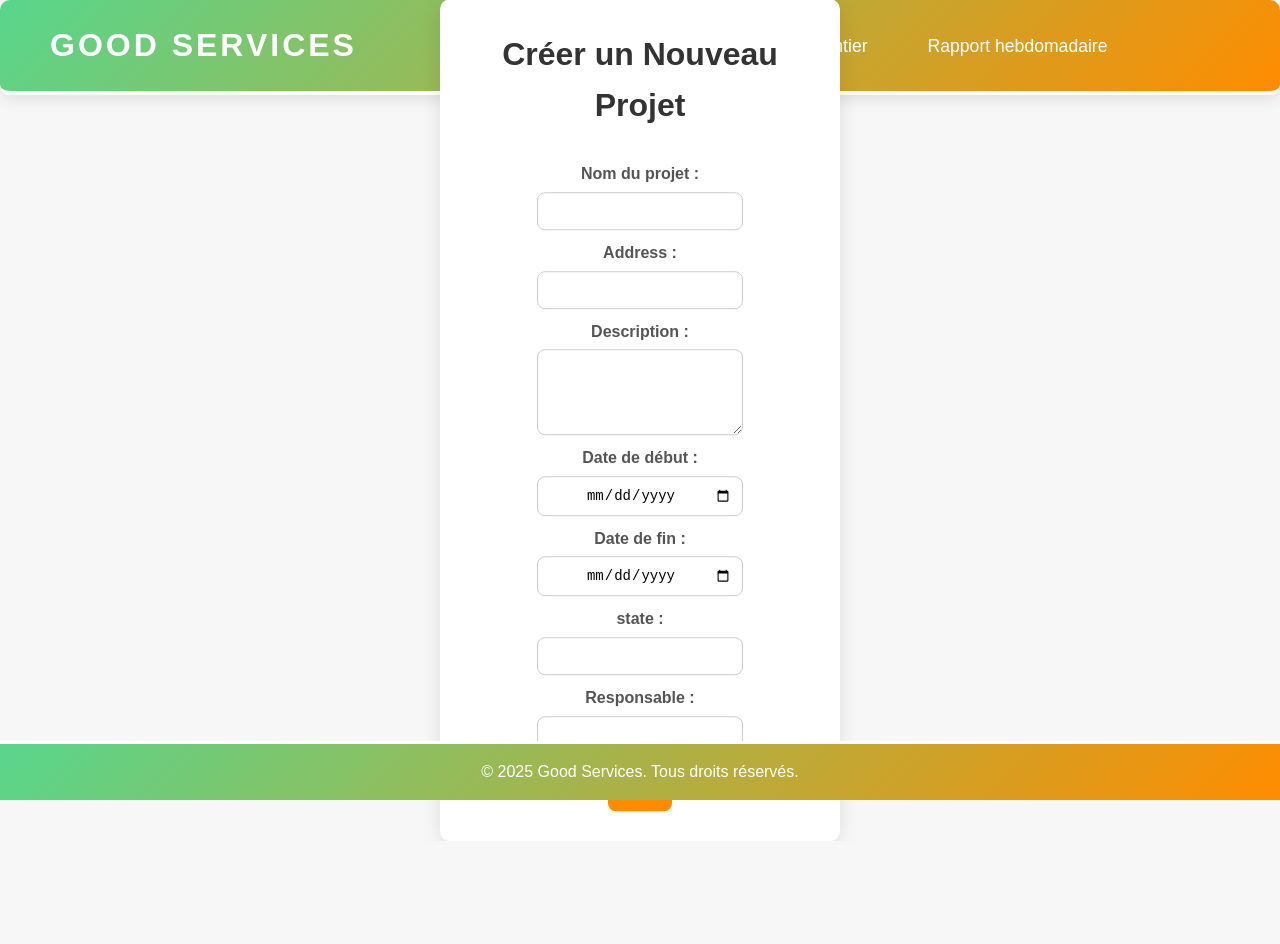
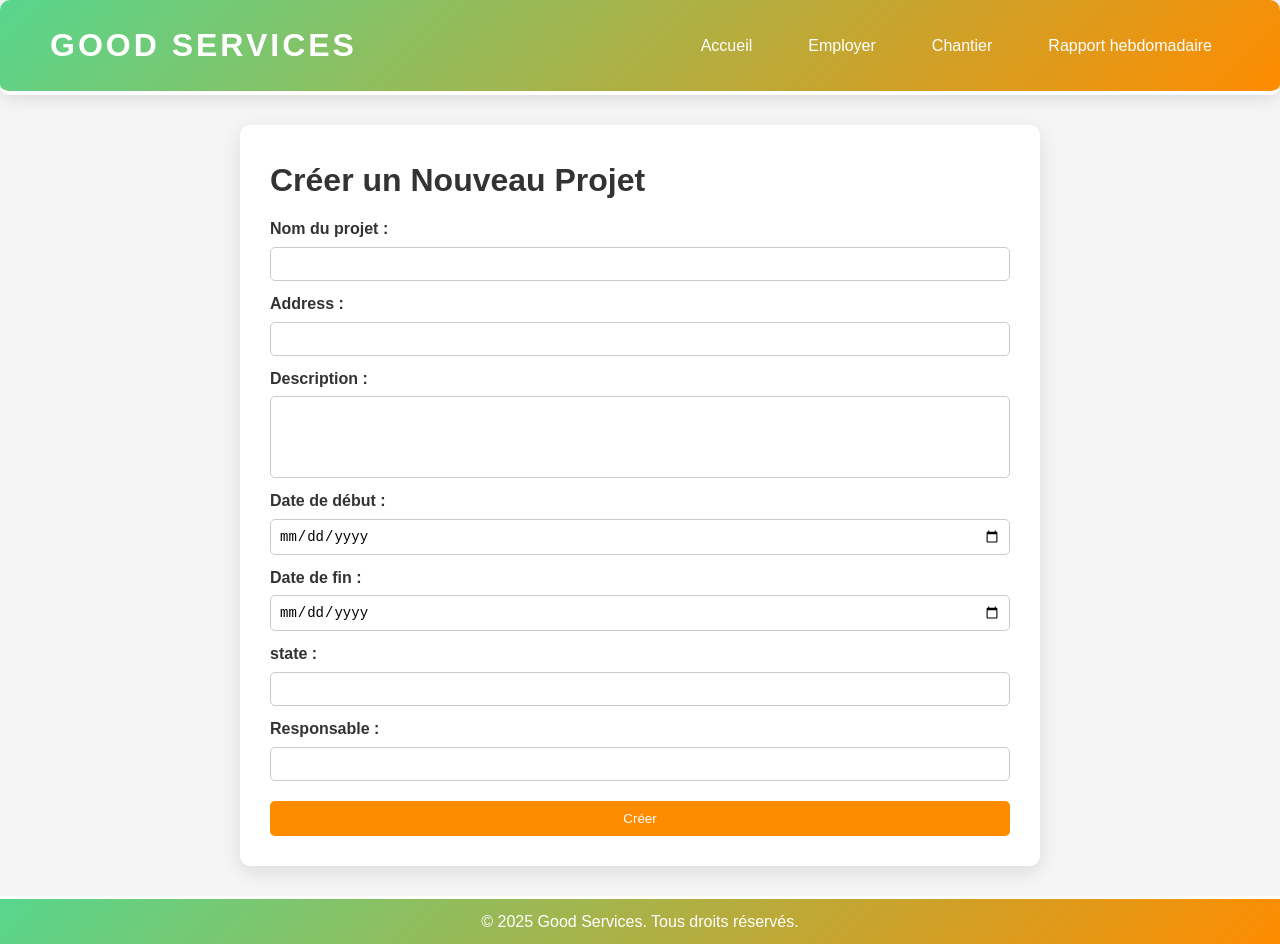
Before and after one commit to Kucoder12/Manangement_Reporting, a plain HTML site: page Front/HTML/create_project.html in a window 1280 px wide. Before the commit the page ends 841 px from the top, so only its background shows below. Drawn offline with Linux system fonts and the light colour scheme.

Commit message:
re update lo mismo

```diff
--- a/Front/CSS/create-daily-report.css
+++ b/Front/CSS/create-daily-report.css
@@ -1,11 +1,15 @@
-/* Reset de márgenes y paddings */
+/* ==================== */
+/* Reset de Márgenes y Paddings */
+/* ==================== */
 * {
     margin: 0;
     padding: 0;
     box-sizing: border-box;
 }
 
-/* Estilos globales */
+/* ==================== */
+/* Estilos Globales */
+/* ==================== */
 body {
     font-family: 'Arial', sans-serif;
     background-color: #f5f5f5;
@@ -13,61 +17,32 @@ body {
     line-height: 1.6;
 }
 
-/* Contenedor con formato A4 */
-.container {
-    width: 210mm;
-    height: auto;
-    background-color: #fff;
-    padding: 30px;
-    border-radius: 10px;
-    box-shadow: 0 6px 20px rgba(0, 0, 0, 0.1);
-    overflow: hidden;
-    margin-top: 20px;
-}
-
 /* Encabezado */
 header {
-    background: linear-gradient(135deg, #58D68D, #FF8C00); /* Gradiente entre los dos colores */
+    background: linear-gradient(135deg, #58D68D, #FF8C00);
     color: #fff;
-    padding: 20px 50px; /* Espaciado más relajado */
+    padding: 20px 50px;
     display: flex;
     justify-content: space-between;
     align-items: center;
-    box-shadow: 0 4px 16px rgba(0, 0, 0, 0.1); /* Sombra suave */
+    box-shadow: 0 4px 16px rgba(0, 0, 0, 0.1);
     border-bottom: 4px solid #fff;
     border-radius: 10px;
 }
 
+/* Logo */
 header .logo {
     font-size: 2rem;
     letter-spacing: 3px;
     text-transform: uppercase;
     font-weight: 600;
 }
-header .logo:hover {
-    transform: scale(1.05); /* Efecto de agrandamiento suave */
-}
 
-/* Contenedor del buscador */
-.search-container {
-    display: flex;
-    justify-content: flex-end;
-    align-items: center;
-}
-
-.search-container input {
-    padding: 8px;
-    border: 1px solid #ccc;
-    border-radius: 5px;
-    font-size: 14px;
-}
-
-/* Estilos para la navegación */
+/* Navegación */
 nav ul {
     list-style-type: none;
     display: flex;
     gap: 20px;
-    margin-left: -700px; /* Mover los elementos de navegación más a la izquierda */
 }
 
 nav ul li {
@@ -87,29 +62,39 @@ nav ul li a:hover {
     transform: translateY(-3px);
 }
 
-/* Contenido principal */
-main {
-    margin: 30px;
+/* ==================== */
+/* Contenedor Principal */
+/* ==================== */
+.container {
+    width: 80%;
+    max-width: 800px;
+    background-color: #fff;
     padding: 30px;
-    background-color: #fff;
     border-radius: 10px;
     box-shadow: 0 6px 20px rgba(0, 0, 0, 0.1);
+    margin: 30px auto;
 }
 
+/* ==================== */
 /* Formulario */
+/* ==================== */
 form {
     display: flex;
     flex-direction: column;
     width: 100%;
-    max-width: 600px;
 }
 
+h2, h3 {
+    margin-bottom: 15px;
+}
+
+/* Etiquetas */
 label {
     font-weight: bold;
     margin-top: 10px;
-    display: block;
 }
 
+/* Campos de entrada */
 input, select, textarea {
     width: 100%;
     padding: 8px;
@@ -117,13 +102,14 @@ input, select, textarea {
     border: 1px solid #ccc;
     border-radius: 5px;
     font-size: 14px;
-    display: block;
 }
 
+/* Ajuste para los textarea */
 textarea {
     resize: none;
 }
 
+/* Botón de envío */
 button {
     background-color: #FF8C00;
     color: white;
@@ -139,14 +125,15 @@ button:hover {
     background-color: #58D68D;
 }
 
-/* Estilos de pie de página */
+/* ==================== */
+/* Pie de Página */
+/* ==================== */
 footer {
     text-align: center;
     padding: 10px;
     background: linear-gradient(135deg, #58D68D, #FF8C00);
     color: #fff;
     border-top: 3px solid #fff;
-    position: relative;
     width: 100%;
     margin-top: 20px;
 }
--- a/Front/CSS/create_project.css
+++ b/Front/CSS/create_project.css
@@ -1,159 +1,141 @@
-/* Reset de márgenes y paddings */
+/* ==================== */
+/* Reset de Márgenes y Paddings */
+/* ==================== */
 * {
     margin: 0;
     padding: 0;
     box-sizing: border-box;
 }
 
-/* Estilos globales */
+/* ==================== */
+/* Estilos Globales */
+/* ==================== */
 body {
     font-family: 'Arial', sans-serif;
-    background-color: #f7f7f7;
+    background-color: #f5f5f5;
     color: #333;
     line-height: 1.6;
 }
 
+/* ==================== */
 /* Encabezado */
+/* ==================== */
 header {
-    background: linear-gradient(135deg, #58D68D, #FF8C00); /* Gradiente entre los dos colores */
+    background: linear-gradient(135deg, #58D68D, #FF8C00);
     color: #fff;
-    padding: 20px 50px; /* Espaciado más relajado */
+    padding: 20px 50px;
     display: flex;
     justify-content: space-between;
     align-items: center;
-    box-shadow: 0 4px 16px rgba(0, 0, 0, 0.1); /* Sombra suave */
+    box-shadow: 0 4px 16px rgba(0, 0, 0, 0.1);
     border-bottom: 4px solid #fff;
     border-radius: 10px;
 }
 
+/* Logo */
 header .logo {
     font-size: 2rem;
     letter-spacing: 3px;
     text-transform: uppercase;
     font-weight: 600;
 }
-header .logo:hover {
-    transform: scale(1.05); /* Efecto de agrandamiento suave */
-}
 
-/* Estilos para la navegación */
+/* Navegación */
 nav ul {
     list-style-type: none;
     display: flex;
     gap: 20px;
-    margin-left: -700px; /* Mover los elementos de navegación más a la izquierda */
 }
 
 nav ul li {
-    font-size: 1.1rem;
-    font-weight: 500;
+    display: inline;
 }
 
 nav ul li a {
     text-decoration: none;
     color: #fff;
-    padding: 12px 20px;
-    border-radius: 30px;
-    transition: background-color 0.3s ease, transform 0.2s ease;
+    padding: 10px 18px;
+    border-radius: 25px;
+    transition: background 0.3s, transform 0.2s;
 }
 
 nav ul li a:hover {
     background-color: #58D68D;
-    transform: translateY(-4px);
+    transform: translateY(-3px);
 }
 
-/* Contenedor principal */
+/* ==================== */
+/* Contenedor Principal */
+/* ==================== */
 .container {
-    background: white;
+    width: 80%;
+    max-width: 800px;
+    background-color: #fff;
     padding: 30px;
     border-radius: 10px;
     box-shadow: 0 6px 20px rgba(0, 0, 0, 0.1);
-    width: 400px;
-    text-align: center;
-    margin-top: 20px;
-    position: absolute;
-    top: 50%;
-    left: 50%;
-    transform: translate(-50%, -50%);
-    display: flex;
-    flex-direction: column;
-    justify-content: center;
-    align-items: center;
+    margin: 30px auto;
 }
 
-h1 {
-    font-size: 2rem;
-    color: #333;
-    font-weight: 600;
-    margin-bottom: 20px;
-    text-align: center;
-}
-
+/* ==================== */
+/* Formulario */
+/* ==================== */
 form {
     display: flex;
     flex-direction: column;
-    align-items: center;
+    width: 100%;
 }
 
-label {
-    font-size: 1rem;
-    font-weight: bold;
-    color: #555;
-    margin-top: 10px;
-    text-align: center;
-    display: block;
+h2, h3 {
+    margin-bottom: 15px;
 }
 
-input, textarea {
+/* Etiquetas */
+label {
+    font-weight: bold;
+    margin-top: 10px;
+}
+
+/* Campos de entrada */
+input, select, textarea {
     width: 100%;
-    padding: 10px;
+    padding: 8px;
     margin-top: 5px;
     border: 1px solid #ccc;
-    border-radius: 8px;
+    border-radius: 5px;
     font-size: 14px;
-    transition: border-color 0.3s ease;
-    text-align: center;
 }
 
-input:focus, textarea:focus {
-    border-color: #58D68D;
-    outline: none;
+/* Ajuste para los textarea */
+textarea {
+    resize: none;
 }
 
-textarea {
-    resize: vertical;
-}
-
+/* Botón de envío */
 button {
-    margin-top: 15px;
     background-color: #FF8C00;
     color: white;
     border: none;
-    padding: 12px;
+    padding: 10px;
+    border-radius: 5px;
     cursor: pointer;
-    border-radius: 8px;
-    font-size: 16px;
     transition: background-color 0.3s ease;
+    margin-top: 20px;
 }
 
 button:hover {
     background-color: #58D68D;
 }
 
-/* Estilos del footer */
+/* ==================== */
+/* Pie de Página */
+/* ==================== */
 footer {
     text-align: center;
-    padding: 15px;
-    background: linear-gradient(135deg, #58D68D, #FF8C00); /* Gradiente de pie de página */
+    padding: 10px;
+    background: linear-gradient(135deg, #58D68D, #FF8C00);
     color: #fff;
-    position: fixed;
+    border-top: 3px solid #fff;
     width: 100%;
-    bottom: 0;
-    border-top: 3px solid #fff;
+    margin-top: 20px;
 }
-
-footer p {
-    font-size: 1rem;
-    font-weight: 400;
-    margin: 0;
-}
```
